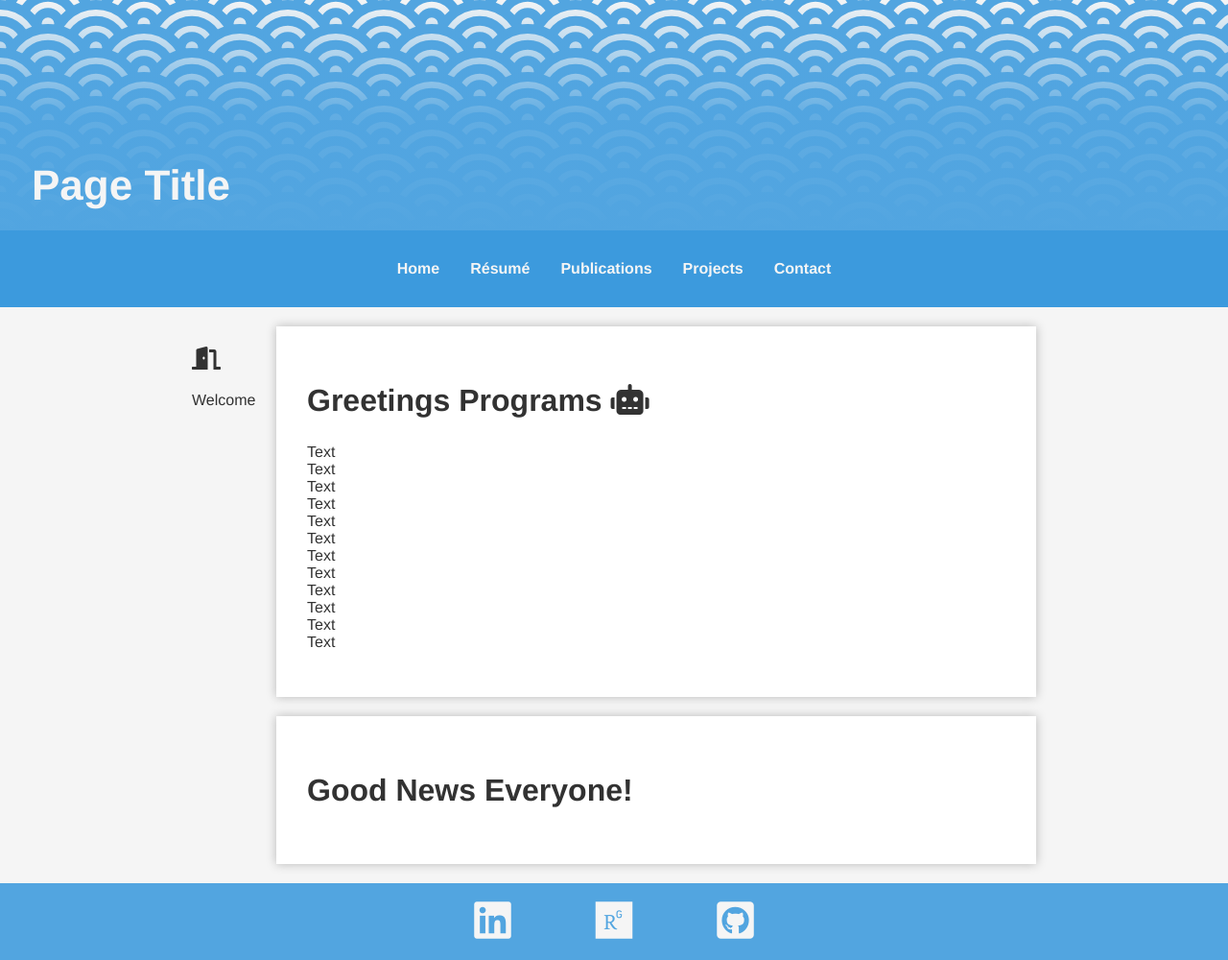
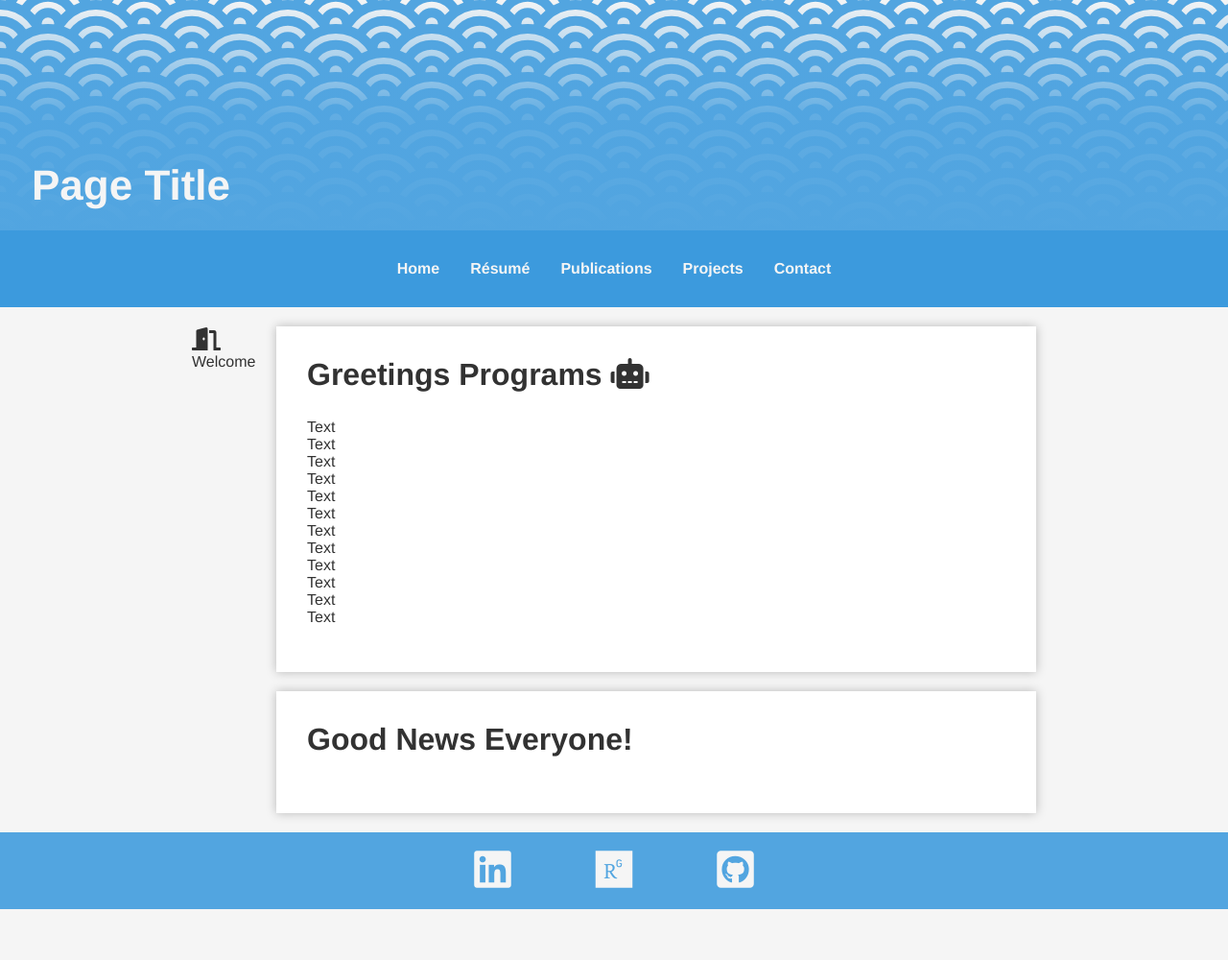
Before and after one commit to dmtveit/dmtveit.github.io, a Jekyll site: the page built from index.html, in a window 1280 px wide. Shown: the whole page at 96% size. Built offline with Jekyll 4.4.1, drawn with Linux system fonts in a browser that asks for light colours; after the commit the page ends 947 px from its top, so only the background shows below that.

Commit message:
page info testing

```diff
--- a/css/main.css
+++ b/css/main.css
@@ -53,6 +53,7 @@ h1 {
     font-size: var(--font-size-large);
     font-family: var(--font);
     color: var(--color-text);
+    margin-top: 0;
 }
 h2 {
     font-size: var(--font-size-medium);
@@ -200,6 +201,12 @@ main {
 .page-info {
     width: var(--width-page-info);
 }
+.page-info-icon {
+    margin: 0;
+}
+.page-info-text {
+    margin: 0;
+}
 
 /* sections */
 section {
--- a/index.html
+++ b/index.html
@@ -6,8 +6,8 @@ title: Page Title
 <div class="page-container">
     <div class="page-info">
         <section>
-            <h2><i class="fas fa-door-open"></i></h2>
-            <p>Welcome</p>
+            <h2 class="page-info-icon"><i class="fas fa-door-open"></i></h2>
+            <p class="page-info-text">Welcome</p>
         </section>
     </div>
     <div class="page">
```
